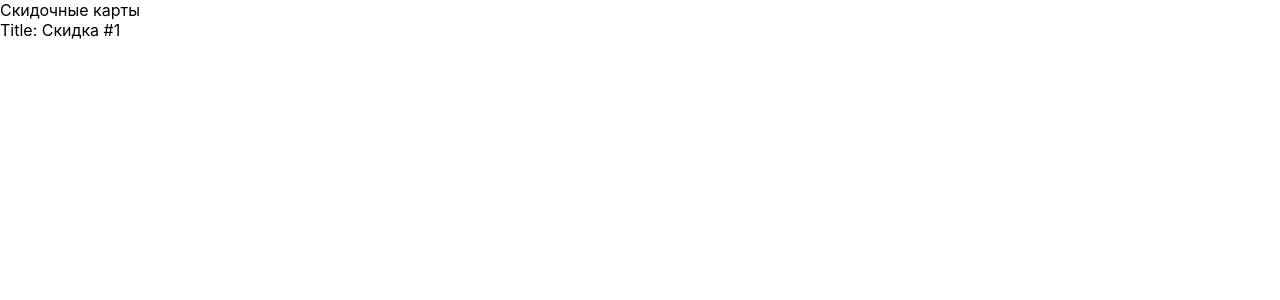
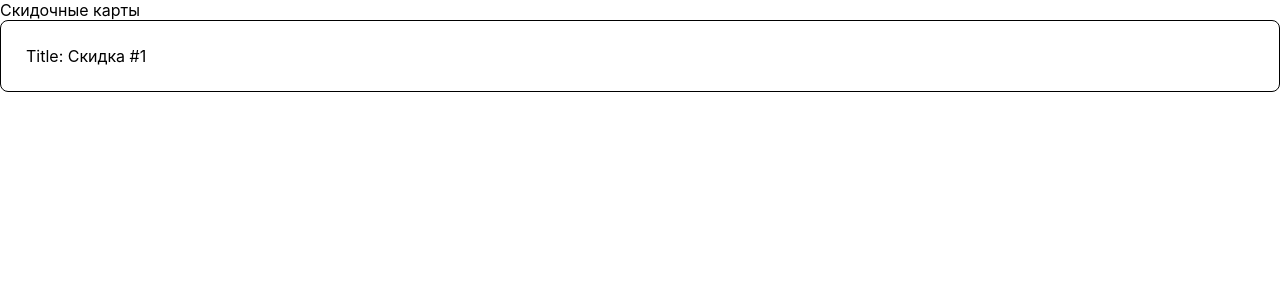
Before and after one commit to AntonPutin96/discount-cards, a React (Create React App) app: page / in a window 1280 px wide. Shown: the top 300 px of the page. Built offline with nearby package versions, Linux system fonts and the light colour scheme.

Commit message:
add style

```diff
--- /dev/null
+++ b/src/components/Card/card.css
@@ -0,0 +1,5 @@
+.wrapper {
+  border: 1px solid black;
+  border-radius: 8px;
+  padding: 25px;
+}
--- a/src/components/Card/index.tsx
+++ b/src/components/Card/index.tsx
@@ -1,11 +1,12 @@
 import React from 'react';
+import './card.css';
 
 type CardProps = {
   title: string;
 };
 
 const Card = ({ title }: CardProps) => (
-  <div>
+  <div className='wrapper'>
     <div>{`Title: ${title}`}</div>
   </div>
 );
```
Also changed, not shown: .eslintrc.json.
